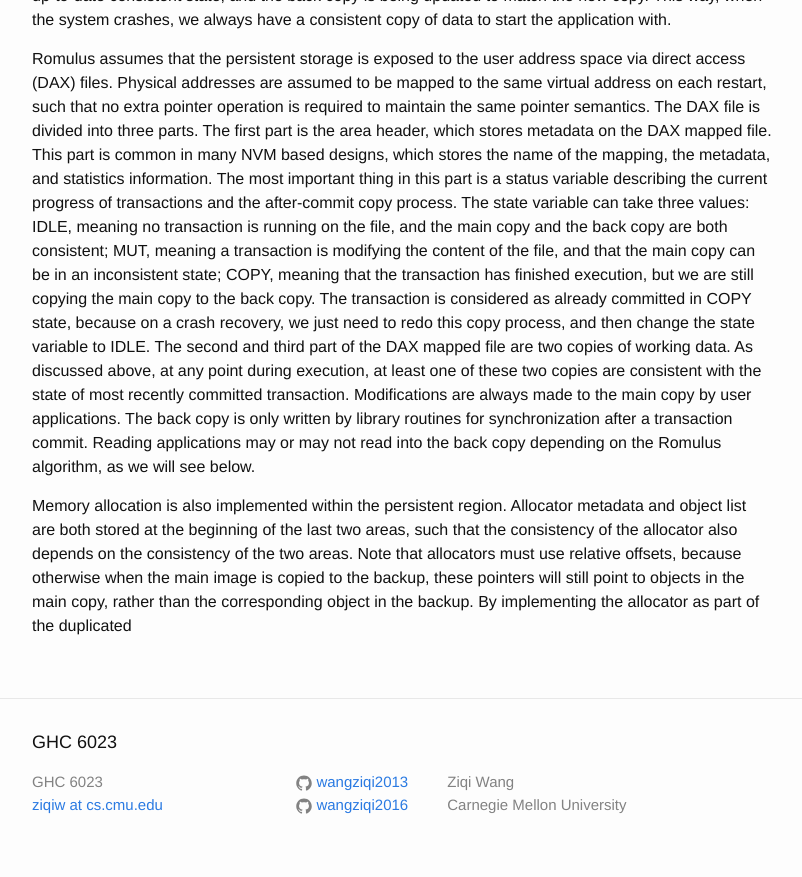
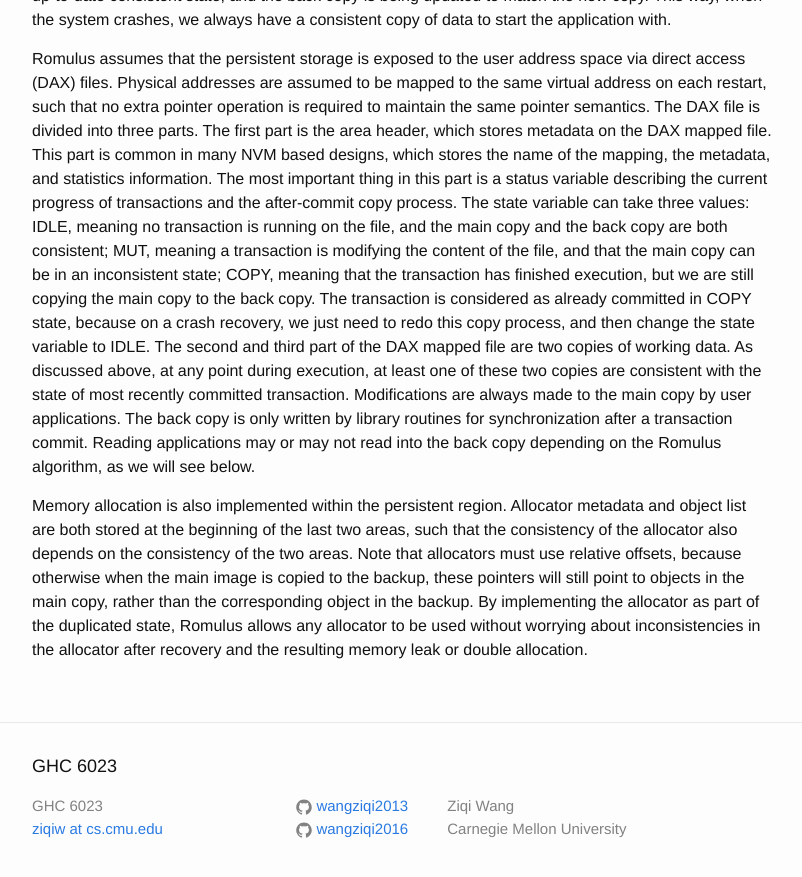
Before and after one commit to wangziqi2013/wangziqi2013.github.io, a Jekyll site: the page built from _posts/2020-01-19-romulus.markdown, in a window 1280 px wide and 900 px high, scrolled down 676 px. Shown: the top 877 px of the window, without its empty margins (238-1040 px from the left). Built offline with Jekyll 4.4.1, drawn with Linux system fonts in a browser that asks for light colours.

Commit message:
Finish alloc

```diff
--- a/_posts/2020-01-19-romulus.markdown
+++ b/_posts/2020-01-19-romulus.markdown
@@ -42,4 +42,5 @@ Memory allocation is also implemented within the persistent region. Allocator me
 at the beginning of the last two areas, such that the consistency of the allocator also depends on the consistency of
 the two areas. Note that allocators must use relative offsets, because otherwise when the main image is copied to the
 backup, these pointers will still point to objects in the main copy, rather than the corresponding object in the backup.
-By implementing the allocator as part of the duplicated
+By implementing the allocator as part of the duplicated state, Romulus allows any allocator to be used without worrying
+about inconsistencies in the allocator after recovery and the resulting memory leak or double allocation.
```
